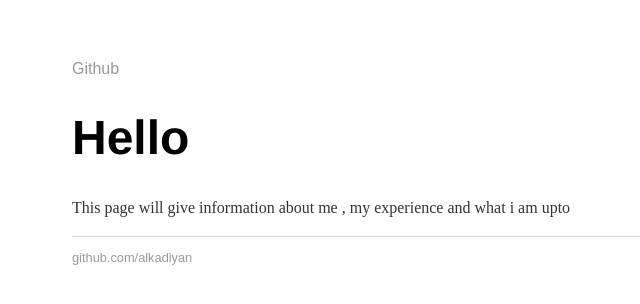
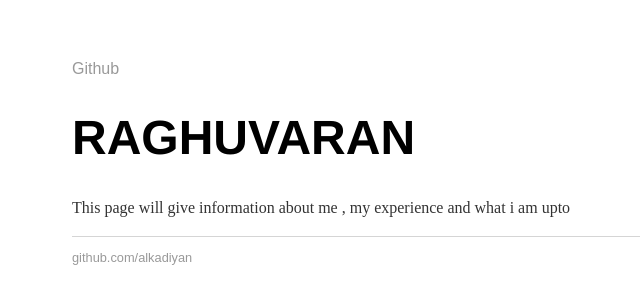
Before and after one commit to Raghuvarants/raghuvarants, a Jekyll site: the page built from index.html, in a window 1280 px wide. Shown: the top 304 px of the page, without its empty margins (120-760 px from the left). Built offline with Jekyll 4.4.1, drawn with Linux system fonts in a browser that asks for light colours.

Commit message:
Update index.html

```diff
--- a/index.html
+++ b/index.html
@@ -3,6 +3,6 @@ layout: default
 title: My Intro
 ---
 <div class="blurb">
-   <h1>Hello</h1>
+   <h1>RAGHUVARAN</h1>
     <p>This page will give information about me , my experience and what i am upto</p>
   </div><!-- /.blurb -->
```
